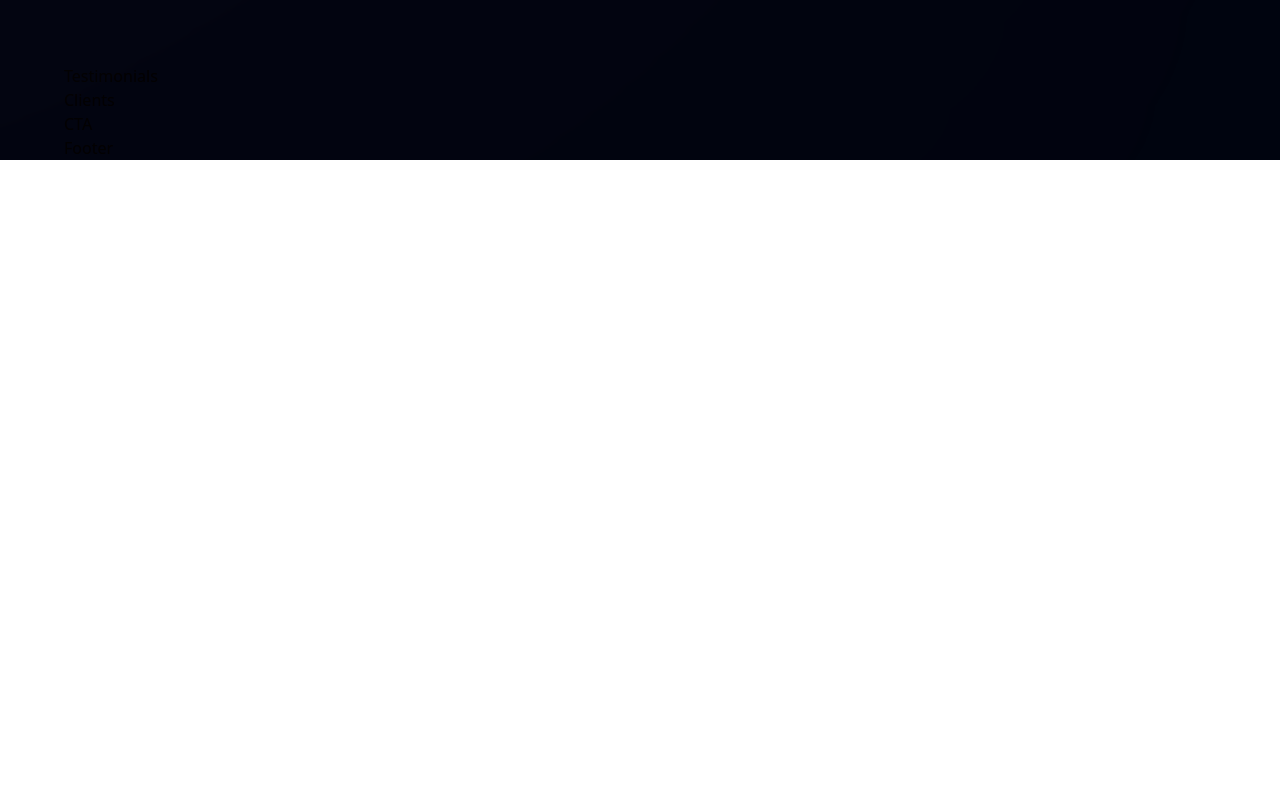
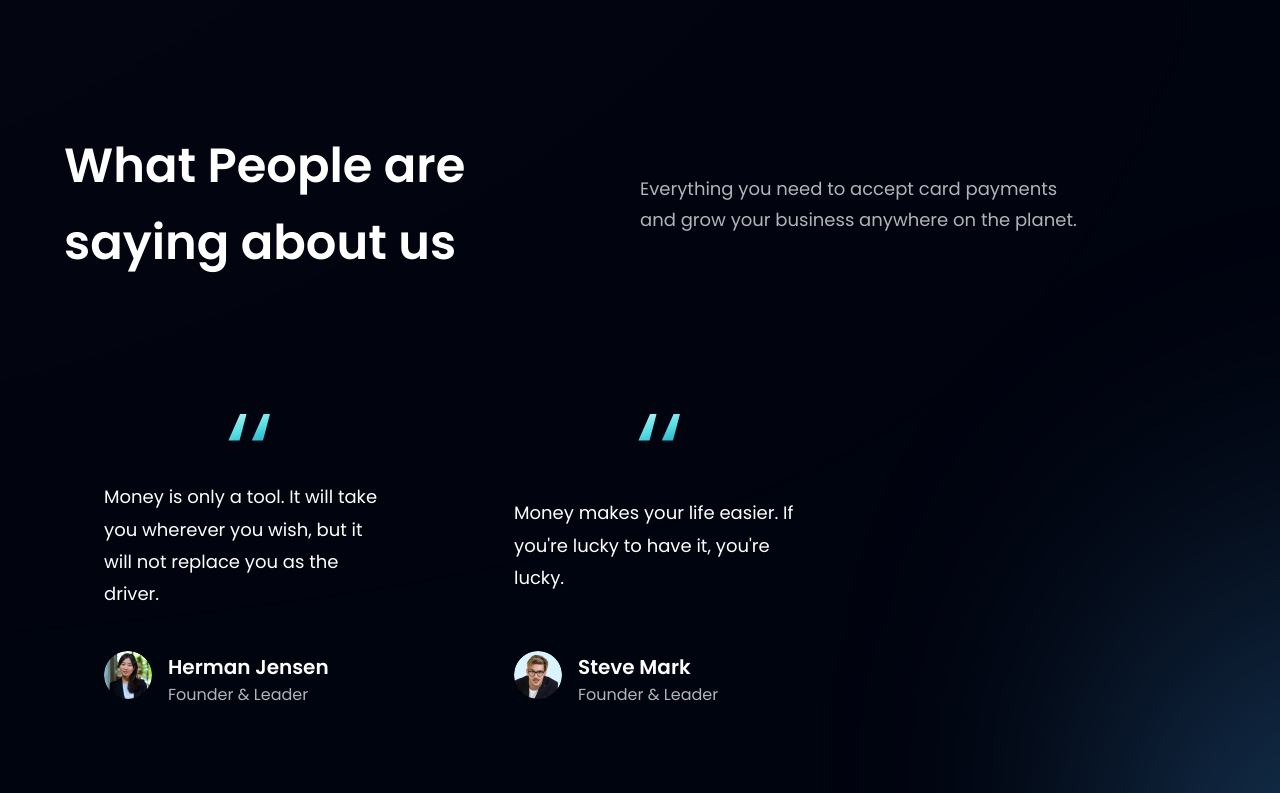
Before and after one commit to eduardomaldonadofernandez21/bank_modern_app, a React (Vite) app in the folder bank_modern_app/: page / in a window 1280 px wide. Shown: the part 2767-3560 px from the top of the page. Before the commit the page ends 2927 px from the top, so only its background shows below. Built offline with nearby package versions, Linux system fonts and the light colour scheme.

Commit message:
creation testimonials

```diff
--- a/bank_modern_app/src/components/Testimonials.jsx
+++ b/bank_modern_app/src/components/Testimonials.jsx
@@ -1,8 +1,29 @@
-import React from 'react';
+import { feedback } from "../constants";
+import styles from "../style";
+import FeedbackCard from "./FeedbackCard";
 
 const Testimonials = () => {
   return (
-    <div>Testimonials</div>
+    <section id="clients" className={`${styles.paddingY} ${styles.flexCenter} flex-col relative`}>
+      <div className="absolute z-[0] w-[60%] h-[60%] -right-[50%] rounded-full blue__gradient bottom-40 "/>
+
+      <div className="w-full flex justify-between items-center md:flex-row flex-col sm:mb-16 mb-6 relative z-[1]">
+        <h2 className={styles.heading2}>
+          What People are <br className="sm:block hidden"/> saying about us
+        </h2>
+        <div className="w-full md:mt-0 mt-6">
+          <p className={`${styles.paragraph} text-left max-w-[450px]`}>
+            Everything you need to accept card payments and grow your business
+            anywhere on the planet.
+          </p>
+        </div>
+      </div>
+
+      <div className="flex flex-wrap sm:justify-start justify-center w-full feedback-container relative z-[1]">
+        {feedback.map((card) => <FeedbackCard key={card.id} {...card}/>)}
+      </div>
+    </section>
+
   );
 }
 
```
